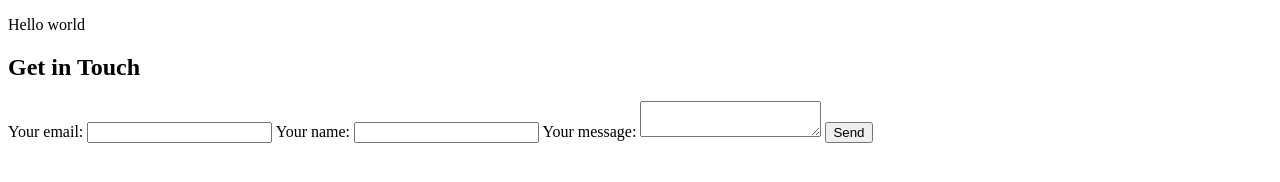
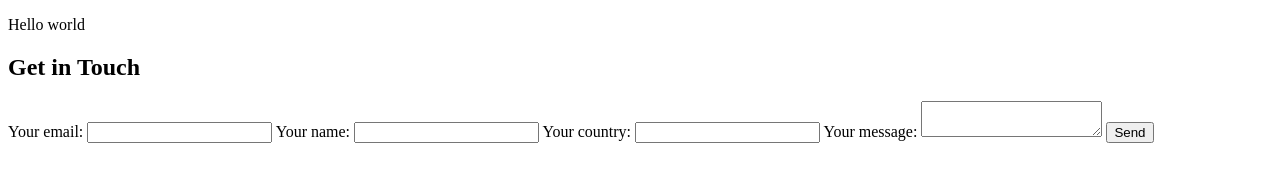
Before and after one commit to JSilva87/PublicTestSite01, a plain HTML site: page index.html in a window 1280 px wide. Drawn offline with Linux system fonts and the light colour scheme.

Commit message:
Update index.html

```diff
--- a/index.html
+++ b/index.html
@@ -42,7 +42,11 @@
   			</label>
 			<label>
     				Your name:
-    				<input type="fname" name="fname">
+    				<input type="fname" name="name">
+  			</label>
+			<label>
+    				Your country:
+    				<input type="country" name="country">
   			</label>
   			<label>
     				Your message:
```
